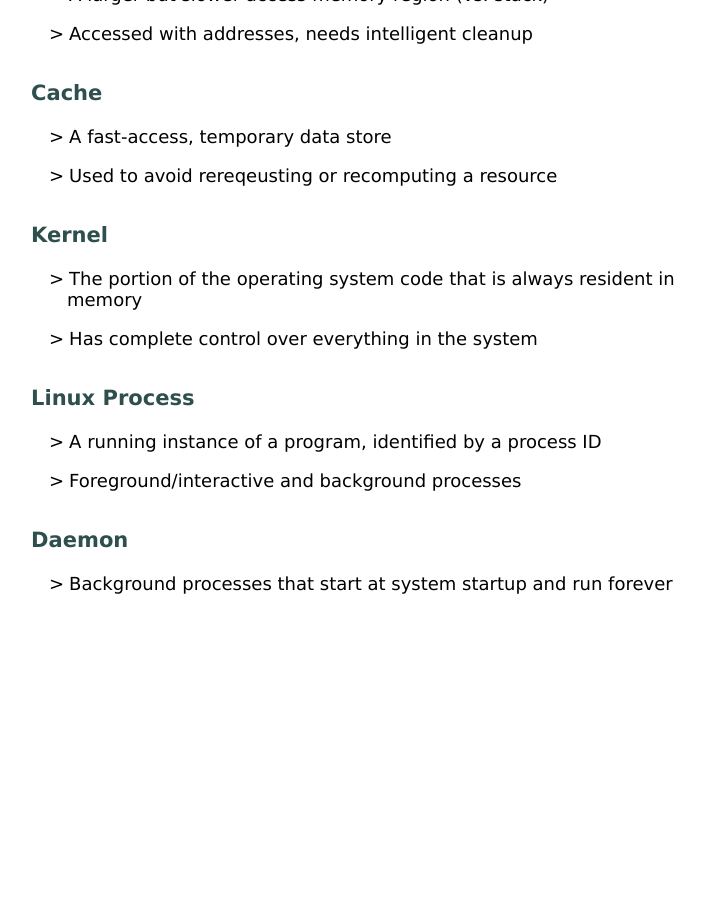
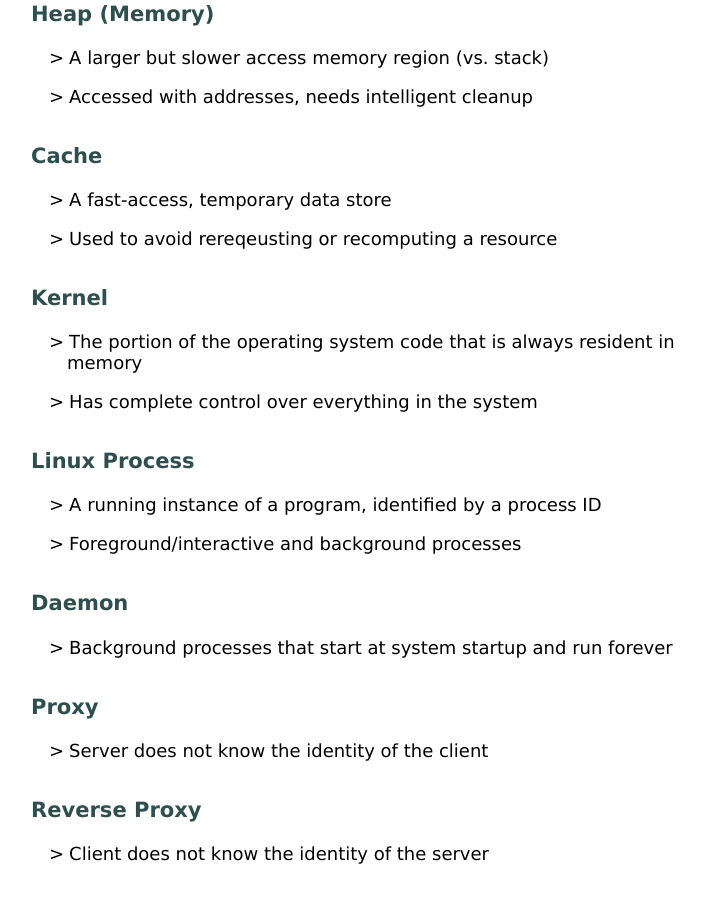
Before and after one commit to robinovitch61/robinovitch61.github.io, a Jekyll site: the page built from _posts/2019-11-13-what-are-those.html, in a window 1280 px wide and 900 px high, scrolled down 3026 px. Shown: the whole window, without its empty margins (259-964 px from the left). Built offline with Jekyll 4.4.1, drawn with Linux system fonts in a browser that asks for light colours; before the commit the page ends 3656 px from its top, so only the background shows below that.

Commit message:
add to what are those

```diff
--- a/_posts/2019-11-13-what-are-those.html
+++ b/_posts/2019-11-13-what-are-those.html
@@ -155,6 +155,20 @@
     </ul>
 </div>
 
+<div id="proxy">
+    <h3>Proxy</h3>
+    <ul>
+        <li>Server does not know the identity of the client</li>
+    </ul>
+</div>
+
+<div id="reverse_proxy">
+    <h3>Reverse Proxy</h3>
+    <ul>
+        <li>Client does not know the identity of the server</li>
+    </ul>
+</div>
+
 <script>
     const tocParent = document.querySelector("div > .toc_list")
     document.querySelectorAll("div")
```
